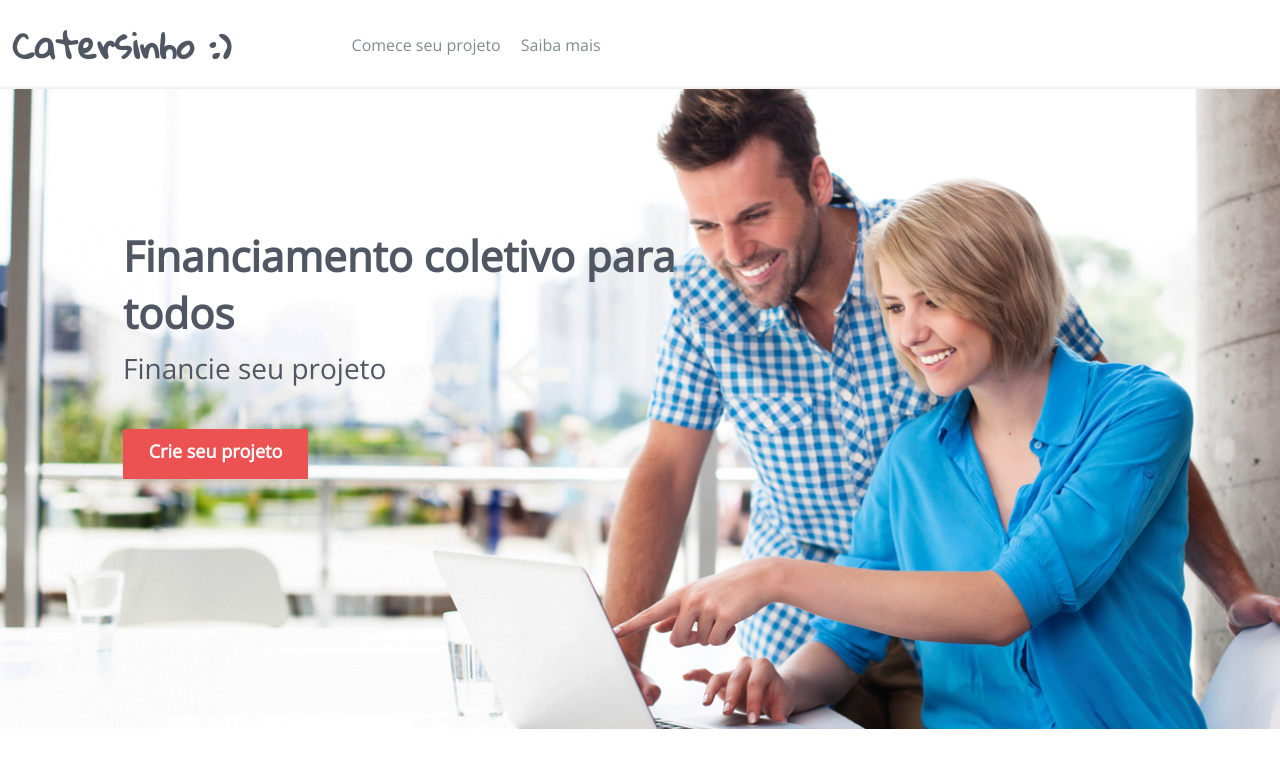
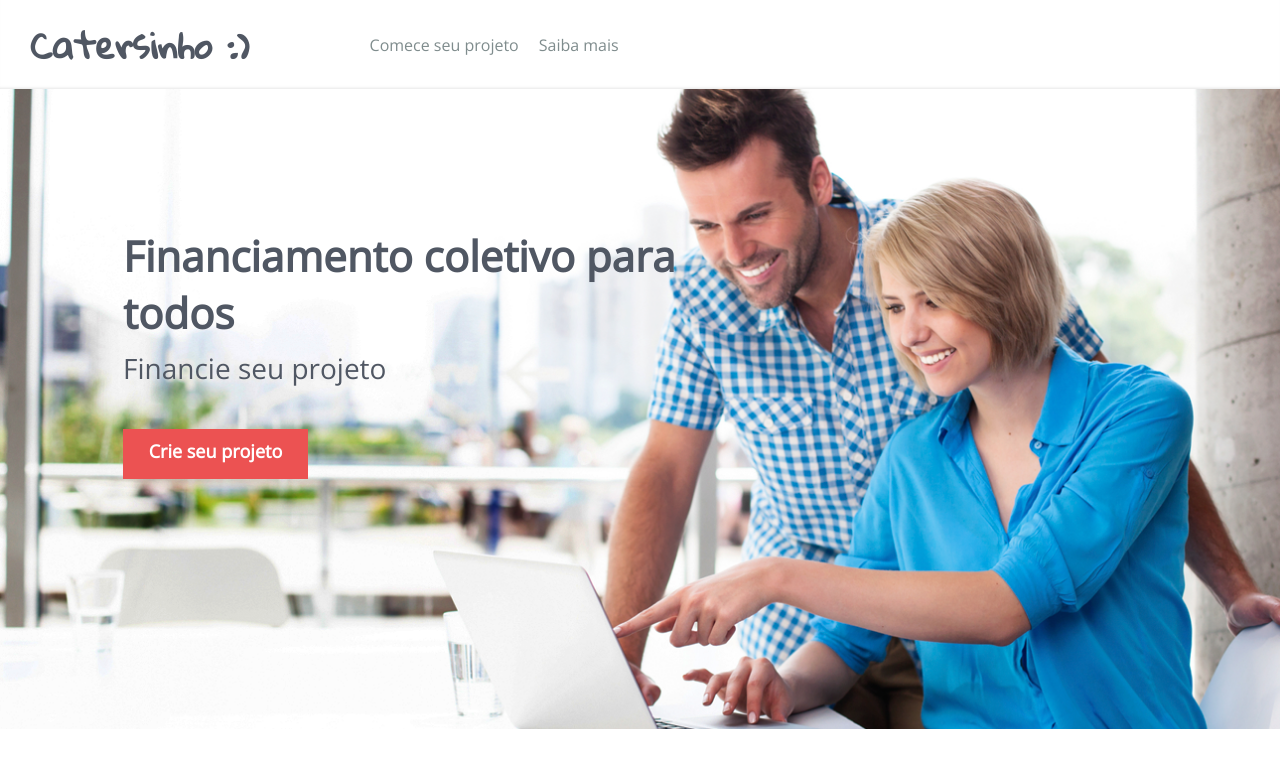
Before and after one commit to evertonl1ma/Catersinho, a website: page public/index.html in a window 1280 px wide. Shown: the top 769 px of the page. Drawn offline with nearby package versions, Linux system fonts and the light colour scheme; no server answers.

Commit message:
Update project

```diff
--- a/package.json
+++ b/package.json
@@ -1,5 +1,5 @@
 {
-  "name": "catarse",
+  "name": "catersinho",
   "version": "1.0.0",
   "description": "",
   "main": "index.js",
--- a/public/css/layout/header.css
+++ b/public/css/layout/header.css
@@ -1,7 +1,7 @@
 .header {
 	display: flex;
 	box-shadow: inset 0px -3px 3px -2px rgba(0, 0, 0, 0.1);
-	padding: 10px 12px;
+	padding: 10px 30px;
 	align-items: center;
 }
 
```
